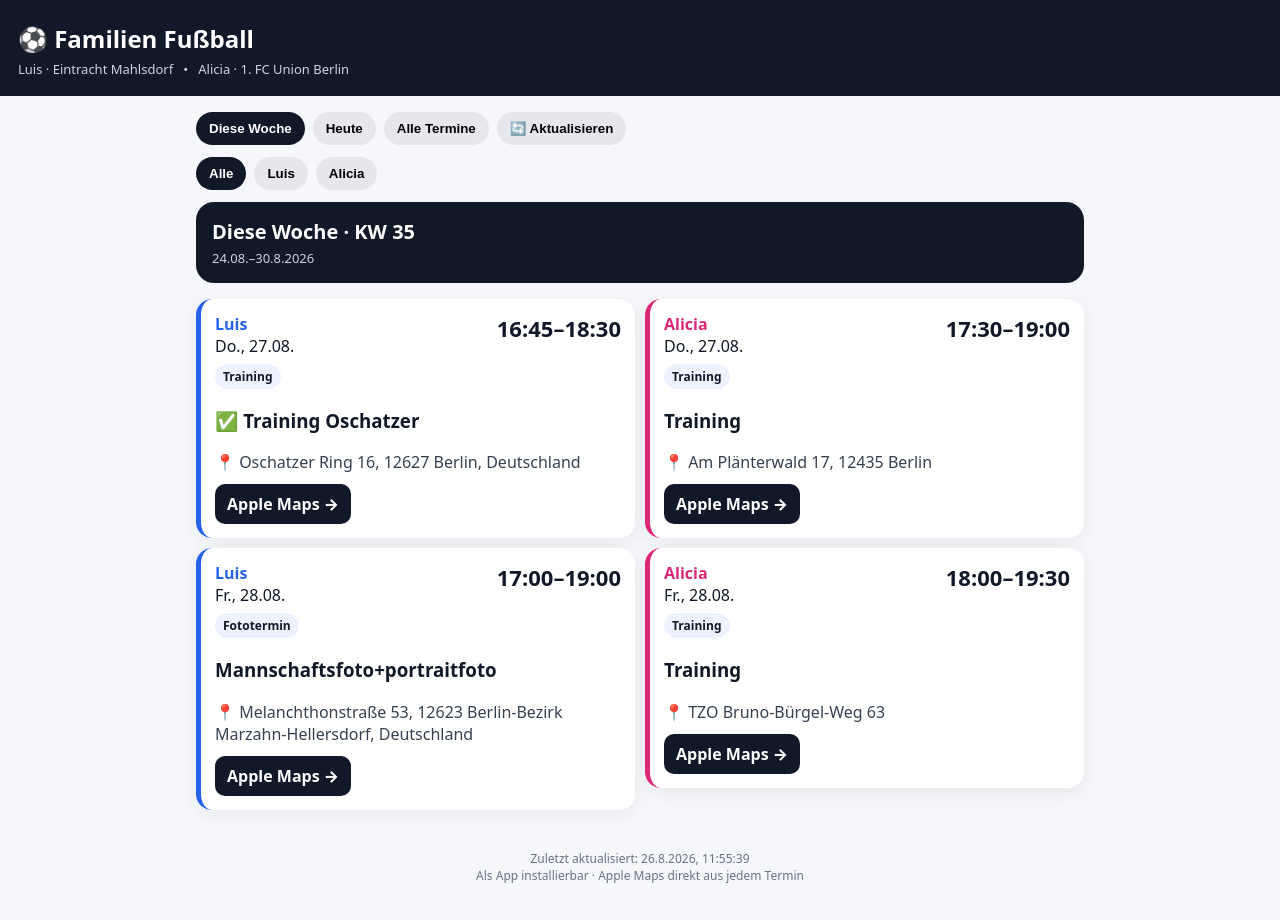
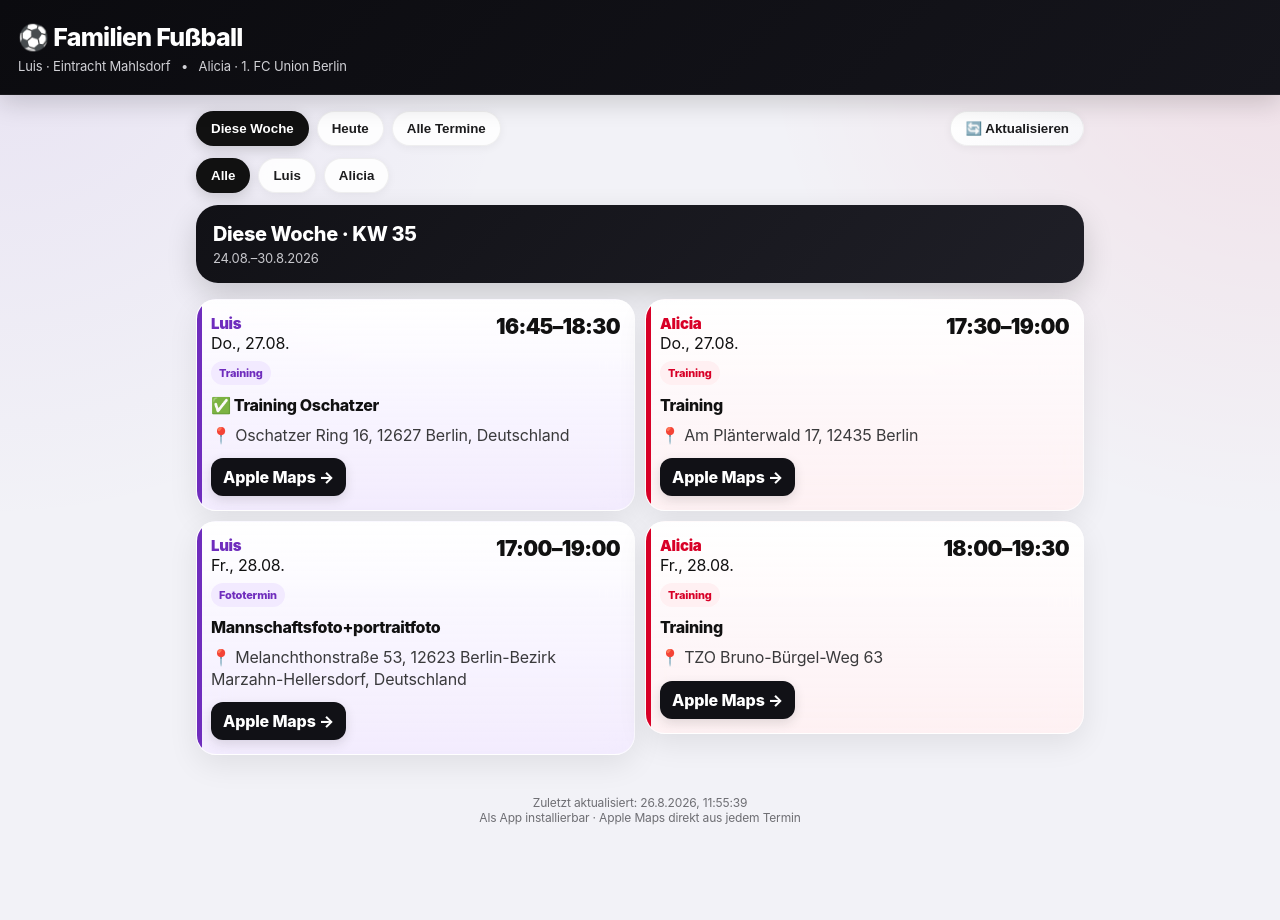
Before and after one commit to dmoods/family-fussball, a plain HTML site: page index.html in a window 1280 px wide. After the commit the page ends 861 px from the top, so only its background shows below. Drawn offline with Linux system fonts and the light colour scheme.

Commit message:
Update index.html

```diff
--- a/index.html
+++ b/index.html
@@ -6,33 +6,200 @@
 <link rel="manifest" href="manifest.webmanifest"><link rel="icon" href="icon.svg">
 <link rel="apple-touch-icon" href="apple-touch-icon.png">
 <style>
-:root{--bg:#f6f7fb;--card:#fff;--text:#111827;--muted:#6b7280;--luis:#2563eb;--alicia:#db2777}
-*{box-sizing:border-box}body{margin:0;font-family:system-ui,-apple-system,Segoe UI,Roboto,sans-serif;background:var(--bg);color:var(--text)}
-header{background:#111827;color:#fff;padding:22px 18px 18px;position:sticky;top:0;z-index:5}
-h1{margin:0;font-size:24px}.sub{font-size:13px;color:#cbd5e1;margin-top:5px}
+:root{
+  --bg:#f2f2f7;
+  --card:rgba(255,255,255,.92);
+  --text:#111111;
+  --muted:#6e6e73;
+  --line:#d1d1d6;
+  --header:#0b0b0f;
+  --luis:#6f2dbd;
+  --luis-soft:#f2eaff;
+  --alicia:#d80027;
+  --alicia-soft:#fff0f2;
+  --accent:#ffffff;
+  --shadow:0 10px 30px rgba(0,0,0,.08);
+}
+*{box-sizing:border-box}
+html{-webkit-text-size-adjust:100%}
+body{
+  margin:0;
+  font-family:-apple-system,BlinkMacSystemFont,"SF Pro Display","SF Pro Text","Segoe UI",Roboto,Helvetica,Arial,sans-serif;
+  background:
+    radial-gradient(circle at top left, rgba(111,45,189,.08), transparent 34%),
+    radial-gradient(circle at top right, rgba(216,0,39,.08), transparent 34%),
+    var(--bg);
+  color:var(--text);
+  letter-spacing:-.01em;
+}
+header{
+  background:linear-gradient(135deg,#0b0b0f 0%,#15151c 100%);
+  color:#fff;
+  padding:22px 18px 18px;
+  position:sticky;
+  top:0;
+  z-index:5;
+  border-bottom:1px solid rgba(255,255,255,.06);
+  box-shadow:0 8px 24px rgba(0,0,0,.16);
+}
+h1{
+  margin:0;
+  font-size:25px;
+  font-weight:850;
+  letter-spacing:-.03em;
+}
+.sub{
+  font-size:13px;
+  color:#d1d1d6;
+  margin-top:6px;
+  line-height:1.35;
+}
 main{max-width:920px;margin:auto;padding:16px}
 .toolbar,.viewbar{display:flex;gap:8px;flex-wrap:wrap;margin-bottom:12px}
-button{border:0;border-radius:999px;padding:9px 13px;font-weight:700;background:#e5e7eb;cursor:pointer}
-button.active{background:#111827;color:#fff}
-.hero{background:#111827;color:#fff;border-radius:18px;padding:16px;margin:8px 0 16px}
-.hero h2{margin:0 0 4px;font-size:20px}.hero p{margin:0;color:#cbd5e1;font-size:13px}
-.section{margin:18px 0}.section h2,.week h2{font-size:17px;margin:0 0 10px}.week{margin:20px 0}.grid{display:grid;gap:10px}
-.card{background:var(--card);border-radius:16px;padding:14px;box-shadow:0 5px 18px #00000010;border-left:5px solid #9ca3af}
-.card.Luis{border-left-color:var(--luis)}.card.Alicia{border-left-color:var(--alicia)}
-.top{display:flex;justify-content:space-between;gap:12px;align-items:flex-start}.who{font-weight:800}.Luis .who{color:var(--luis)}.Alicia .who{color:var(--alicia)}
-.time{font-size:22px;font-weight:900}.type{display:inline-block;margin-top:7px;font-size:12px;font-weight:800;background:#eef2ff;padding:4px 8px;border-radius:999px}
-.loc{margin:10px 0 0;color:#374151}.maps{display:inline-block;text-decoration:none;margin-top:11px;background:#111827;color:#fff;padding:9px 12px;border-radius:10px;font-weight:800}
-.empty{background:#fff;padding:18px;border-radius:14px;color:var(--muted)}
-footer{padding:24px 16px 36px;text-align:center;color:var(--muted);font-size:12px}
-.grid{display:grid;grid-template-columns:minmax(0,1fr) minmax(0,1fr);gap:10px;align-items:start}
+button{
+  border:1px solid rgba(0,0,0,.06);
+  border-radius:999px;
+  padding:9px 14px;
+  font-weight:750;
+  background:rgba(255,255,255,.86);
+  color:#1c1c1e;
+  cursor:pointer;
+  box-shadow:0 2px 10px rgba(0,0,0,.05);
+  backdrop-filter:blur(14px);
+  -webkit-backdrop-filter:blur(14px);
+  transition:transform .15s ease,box-shadow .15s ease,background .15s ease;
+}
+button:active{transform:scale(.97)}
+button.active{
+  background:#111;
+  color:#fff;
+  box-shadow:0 4px 14px rgba(0,0,0,.16);
+}
+#refreshBtn{
+  margin-left:auto;
+  background:linear-gradient(135deg,#fff,#f7f7fa);
+}
+.hero{
+  background:linear-gradient(135deg,#111116 0%,#1f1f27 100%);
+  color:#fff;
+  border-radius:22px;
+  padding:17px;
+  margin:8px 0 16px;
+  box-shadow:0 12px 30px rgba(0,0,0,.16);
+}
+.hero h2{margin:0 0 4px;font-size:20px;font-weight:850;letter-spacing:-.02em}
+.hero p{margin:0;color:#c7c7cc;font-size:13px}
+.section{margin:18px 0}
+.section h2,.week h2{font-size:17px;margin:0 0 10px;font-weight:850;letter-spacing:-.02em}
+.week{margin:20px 0}
+.grid{
+  display:grid;
+  grid-template-columns:minmax(0,1fr) minmax(0,1fr);
+  gap:10px;
+  align-items:start;
+}
 .kidcol{display:grid;gap:10px;align-content:start;min-width:0}
-.card{min-width:0;overflow:hidden}
+.card{
+  background:var(--card);
+  border-radius:20px;
+  padding:14px;
+  box-shadow:var(--shadow);
+  border:1px solid rgba(255,255,255,.65);
+  min-width:0;
+  overflow:hidden;
+  backdrop-filter:blur(18px);
+  -webkit-backdrop-filter:blur(18px);
+  position:relative;
+}
+.card::before{
+  content:"";
+  position:absolute;
+  inset:0 auto 0 0;
+  width:5px;
+  border-radius:20px 0 0 20px;
+  background:#9ca3af;
+}
+.card.Luis::before{background:var(--luis)}
+.card.Alicia::before{background:var(--alicia)}
+.card.Luis{background:linear-gradient(180deg,rgba(255,255,255,.96),rgba(242,234,255,.86))}
+.card.Alicia{background:linear-gradient(180deg,rgba(255,255,255,.96),rgba(255,240,242,.88))}
+.top{
+  display:flex;
+  justify-content:space-between;
+  gap:12px;
+  align-items:flex-start;
+}
+.who{
+  font-weight:900;
+  font-size:15px;
+  letter-spacing:-.02em;
+}
+.Luis .who{color:var(--luis)}
+.Alicia .who{color:var(--alicia)}
+.time{
+  font-size:21px;
+  font-weight:900;
+  letter-spacing:-.03em;
+}
+.type{
+  display:inline-block;
+  margin-top:8px;
+  font-size:11px;
+  font-weight:850;
+  background:rgba(17,17,17,.06);
+  padding:5px 8px;
+  border-radius:999px;
+}
+.Luis .type{background:var(--luis-soft);color:var(--luis)}
+.Alicia .type{background:var(--alicia-soft);color:var(--alicia)}
+.card h3{
+  margin:10px 0 0;
+  font-size:16px;
+  line-height:1.25;
+  font-weight:850;
+  letter-spacing:-.02em;
+}
+.loc{
+  margin:10px 0 0;
+  color:#3a3a3c;
+  line-height:1.35;
+}
+.maps{
+  display:inline-flex;
+  align-items:center;
+  justify-content:center;
+  text-decoration:none;
+  margin-top:12px;
+  background:#111116;
+  color:#fff;
+  padding:9px 12px;
+  border-radius:12px;
+  font-weight:800;
+  box-shadow:0 4px 12px rgba(0,0,0,.12);
+}
+.empty{
+  background:rgba(255,255,255,.88);
+  padding:18px;
+  border-radius:18px;
+  color:var(--muted);
+  box-shadow:var(--shadow);
+}
+footer{
+  padding:24px 16px 36px;
+  text-align:center;
+  color:var(--muted);
+  font-size:12px;
+}
 .card h3,.loc,.time,.who{overflow-wrap:anywhere;word-break:break-word}
 @media(max-width:560px){
   main{padding:10px}
+  .viewbar,.toolbar{gap:6px}
+  button{padding:8px 11px;font-size:12px}
+  #refreshBtn{margin-left:0}
   .grid{grid-template-columns:minmax(0,1fr) minmax(0,1fr);gap:8px}
   .kidcol{min-width:0}
-  .card{padding:10px 9px;border-radius:12px;min-width:0}
+  .card{padding:10px 9px;border-radius:16px}
+  .card::before{border-radius:16px 0 0 16px}
   .top{display:block}
   .time{font-size:16px;line-height:1.15;margin-top:5px}
   .who{font-size:14px}
```
